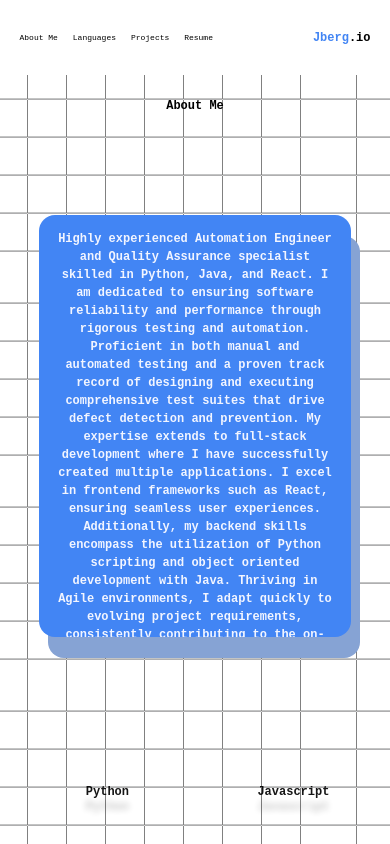
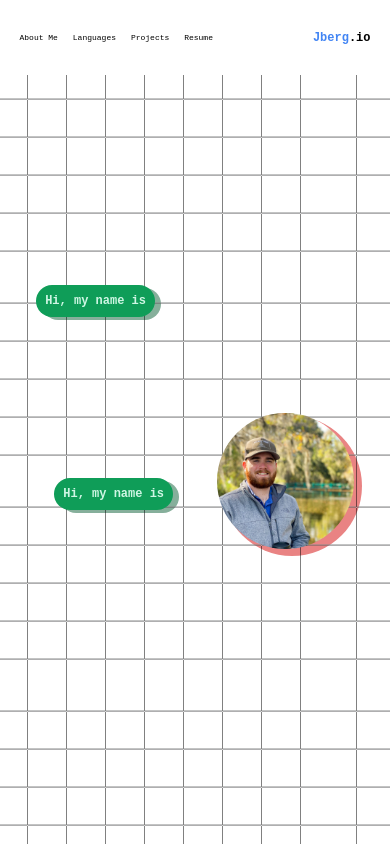
Before and after one commit to JamesonBergstedt/Portfolio, a React (Vite) app: page / in a window 390 px wide. Shown: the top 844 px of the page. Built offline with nearby package versions, Linux system fonts and the light colour scheme; the HTML template or start-up script is replaced by a standard one; a web font is replaced by a local one.

Commit message:
Additional mobile testing

```diff
--- a/src/App.tsx
+++ b/src/App.tsx
@@ -1,5 +1,5 @@
 import "./App.css";
-// import Header from "./components/Header";
+import Header from "./components/Header";
 import Languages from "./components/Languages";
 import Projects from "./components/Projects";
 import Resume from "./components/Resume";
@@ -19,7 +19,7 @@ function App() {
       <div className="bg-[url('/gridpatter_op_50.png')] flex justify-center">
         <div className=" ">
           <div className="max-w-[1800px]">
-            {/* <Header /> */}
+            <Header />
             <Languages refference={aboutRef} />
             <Projects />
 
--- a/src/components/Header.tsx
+++ b/src/components/Header.tsx
@@ -21,7 +21,7 @@ const Header = () => {
           </div>
         </div> */}
         <div className="h-full">
-          <motion.span
+          {/* <motion.span
             initial={{ opacity: 0, top: "15%" }}
             animate={{ opacity: 1, top: "30%" }}
             transition={{ duration: 2, ease: "easeOut" }}
@@ -34,12 +34,16 @@ const Header = () => {
               transition={{ duration: 3, ease: "easeOut" }}
               className="bg-lightgreen w-full h-full p-[10%] rounded-2xl absolute top-[10%] -z-50 left-[5%]"
             ></motion.div>
-          </motion.span>
-          {/* <span className="bg-green rounded-2xl p-[5%] text-header_lg font-azeret font-semibold text-green_text whitespace-nowrap relative top-[25%] left-[5%]">
+          </motion.span> */}
+          <span className="bg-green rounded-2xl p-[5%] text-header_lg font-azeret font-semibold text-green_text whitespace-nowrap relative top-[25%] left-[0%]">
             Hi, my name is
             <div className="bg-lightgreen w-full h-full p-[10%] rounded-2xl absolute top-[10%] -z-50 left-[5%]"></div>
-          </span> */}
-          <motion.span
+          </span>
+          <span className="bg-green rounded-2xl p-[5%] text-header_lg font-azeret font-semibold text-green_text whitespace-nowrap relative top-[45%] left-[10%]">
+            Hi, my name is
+            <div className="bg-lightgreen w-full h-full p-[10%] rounded-2xl absolute top-[10%] -z-50 left-[5%]"></div>
+          </span>
+          {/* <motion.span
             initial={{ opacity: 0, top: "60%" }}
             animate={{ opacity: 1, top: "40%" }}
             transition={{ duration: 2, ease: "easeOut" }}
@@ -52,7 +56,7 @@ const Header = () => {
               transition={{ duration: 3, ease: "easeOut" }}
               className="bg-lightyellow w-full h-full p-[10%] rounded-2xl absolute top-[10%] -z-50 left-[5%]"
             ></motion.div>
-          </motion.span>
+          </motion.span> */}
         </div>
 
         <div className="mb-[10%] ">
```
